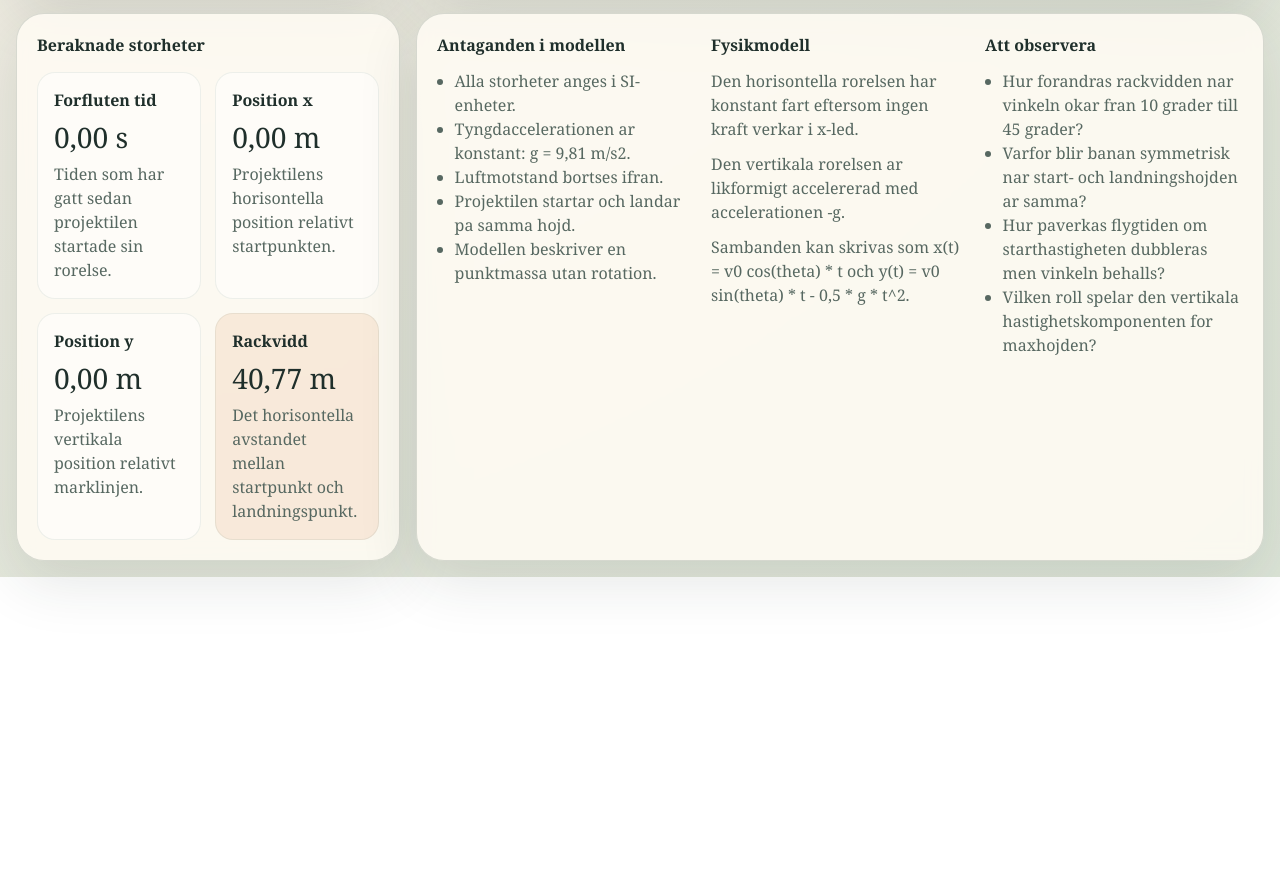
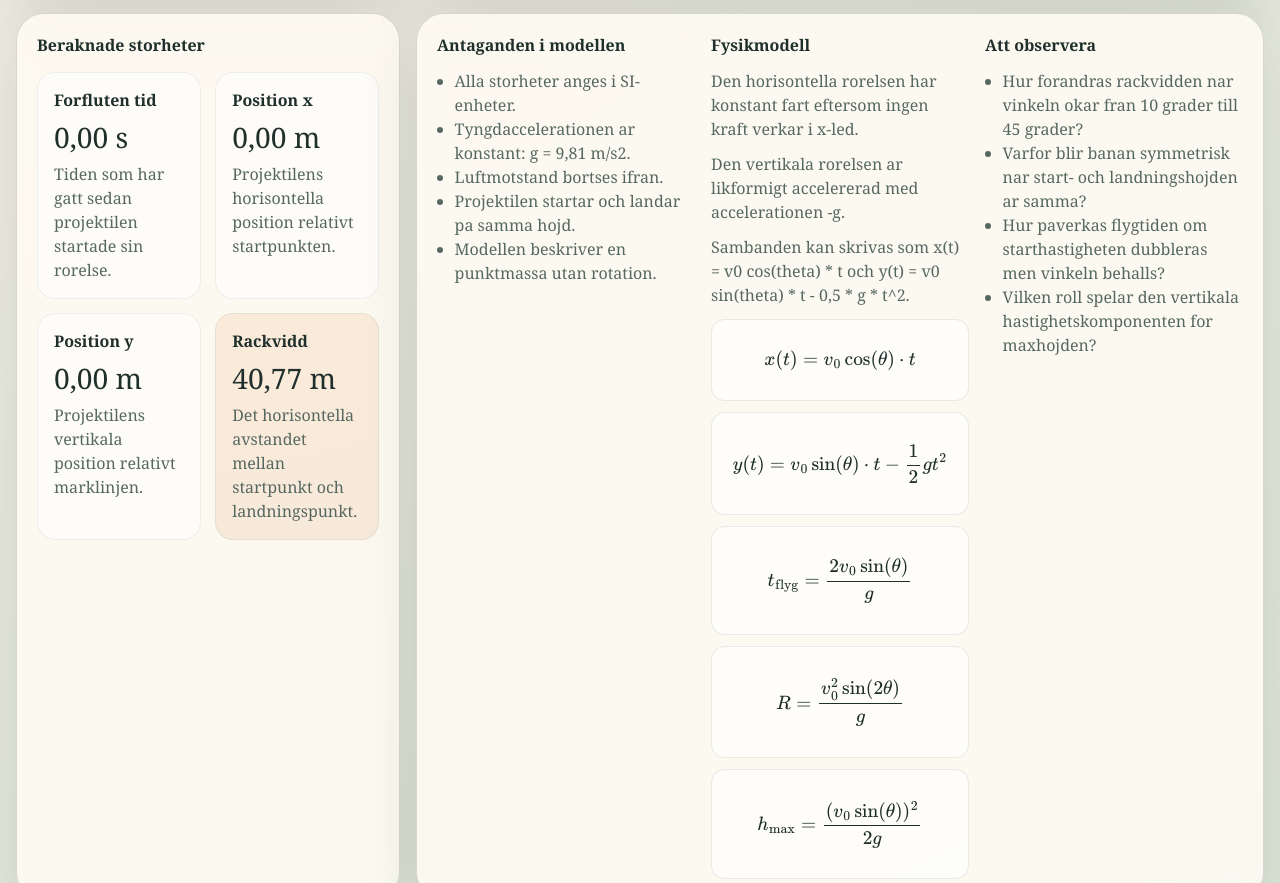
Before and after one commit to camahama/projectile-motion, a plain HTML site: page index.html in a window 1280 px wide. Shown: the part 864-1747 px from the top of the page. Before the commit the page ends 1441 px from the top, so only its background shows below. Drawn offline with nearby package versions, Linux system fonts and the light colour scheme.

Commit message:
Ekvationerna

```diff
--- a/content.json
+++ b/content.json
@@ -136,6 +136,13 @@
       "Den horisontella rorelsen har konstant fart eftersom ingen kraft verkar i x-led.",
       "Den vertikala rorelsen ar likformigt accelererad med accelerationen -g.",
       "Sambanden kan skrivas som x(t) = v0 cos(theta) * t och y(t) = v0 sin(theta) * t - 0,5 * g * t^2."
+    ],
+    "equations": [
+      "x(t) = v_0 \\cos(\\theta) \\cdot t",
+      "y(t) = v_0 \\sin(\\theta) \\cdot t - \\frac{1}{2} g t^2",
+      "t_{\\text{flyg}} = \\frac{2 v_0 \\sin(\\theta)}{g}",
+      "R = \\frac{v_0^2 \\sin(2\\theta)}{g}",
+      "h_{\\text{max}} = \\frac{(v_0 \\sin(\\theta))^2}{2g}"
     ]
   }
 }
--- a/index.html
+++ b/index.html
@@ -5,6 +5,18 @@
     <meta name="viewport" content="width=device-width, initial-scale=1">
     <title>Kastrorelse</title>
     <link rel="stylesheet" href="./styles.css">
+    <script>
+      window.MathJax = {
+        tex: {
+          inlineMath: [["\\(", "\\)"]],
+          displayMath: [["$$", "$$"]]
+        },
+        options: {
+          skipHtmlTags: ["script", "noscript", "style", "textarea", "pre"]
+        }
+      };
+    </script>
+    <script defer src="https://cdn.jsdelivr.net/npm/mathjax@3/es5/tex-chtml.js"></script>
   </head>
   <body>
     <main class="app-shell">
--- a/styles.css
+++ b/styles.css
@@ -263,6 +263,18 @@ canvas {
   gap: 0.7rem;
 }
 
+.equation-block {
+  padding: 0.7rem 0.9rem;
+  border-radius: 14px;
+  background: rgba(255, 255, 255, 0.58);
+  border: 1px solid rgba(46, 74, 62, 0.1);
+  overflow-x: auto;
+}
+
+.equation-block mjx-container {
+  margin: 0;
+}
+
 @media (max-width: 1100px) {
   .app-shell {
     grid-template-columns: 1fr;
--- a/ui.js
+++ b/ui.js
@@ -417,6 +417,12 @@ function drawScene() {
   drawGuideValues(metrics);
 }
 
+function scheduleMathTypesetting() {
+  if (window.MathJax && window.MathJax.typesetPromise) {
+    window.MathJax.typesetPromise([elements.formulaBody]).catch(() => {});
+  }
+}
+
 function populateTextContent(content) {
   setTextContent(elements.metaTopic, `${content.meta.audience} · ${content.meta.topic}`);
   setTextContent(elements.pageTitle, content.page.title);
@@ -458,6 +464,17 @@ function populateTextContent(content) {
     paragraphElement.textContent = paragraph;
     elements.formulaBody.appendChild(paragraphElement);
   });
+
+  if (Array.isArray(content.formulaText.equations)) {
+    content.formulaText.equations.forEach((equation) => {
+      const equationElement = document.createElement("div");
+      equationElement.className = "equation-block";
+      equationElement.textContent = `$$${equation}$$`;
+      elements.formulaBody.appendChild(equationElement);
+    });
+  }
+
+  scheduleMathTypesetting();
 
   elements.teachingList.innerHTML = "";
   content.teaching.prompts.forEach((item) => {
```
